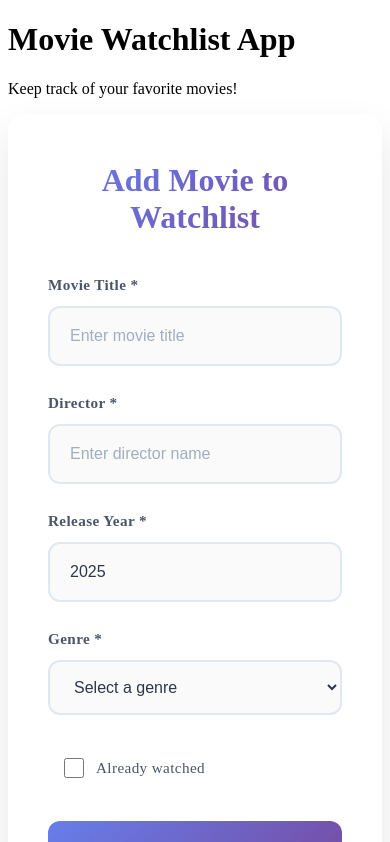
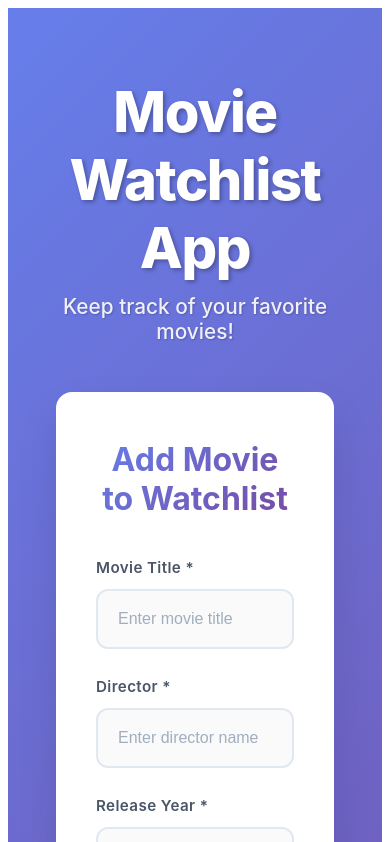
Before and after one commit to PUP-BSIT/exercise-6-g-cache, an Angular app in the folder mamasalanang-gerald/movie-watchlist-app/: page / in a window 390 px wide. Shown: the top 842 px of the page. Built offline with nearby package versions, Linux system fonts and the light colour scheme.

Commit message:
Style main app with gradient background and responsive layout

```diff
--- a/mamasalanang-gerald/movie-watchlist-app/src/app/app.sass
+++ b/mamasalanang-gerald/movie-watchlist-app/src/app/app.sass
@@ -0,0 +1,41 @@
+.app-container
+  min-height: 100vh
+  background: linear-gradient(135deg, #667eea 0%, #764ba2 100%)
+  padding: 2rem
+  font-family: 'Inter', -apple-system, BlinkMacSystemFont, 'Segoe UI', Roboto, sans-serif
+
+.app-header
+  text-align: center
+  margin-bottom: 3rem
+
+  h1
+    color: white
+    font-size: 3.5rem
+    margin-bottom: 0.75rem
+    text-shadow: 2px 2px 4px rgba(0,0,0,0.3)
+    font-weight: 800
+    letter-spacing: -0.025em
+
+  p
+    color: rgba(255, 255, 255, 0.9)
+    font-size: 1.3rem
+    margin: 0
+    font-weight: 500
+    text-shadow: 1px 1px 2px rgba(0,0,0,0.2)
+
+.app-main
+  max-width: 1400px
+  margin: 0 auto
+  display: grid
+  grid-template-columns: 1fr 1fr
+  gap: 3rem
+  align-items: start
+
+  @media (max-width: 1024px)
+    grid-template-columns: 1fr
+    gap: 2rem
+    max-width: 800px
+
+  @media (max-width: 768px)
+    gap: 1.5rem
+    padding: 0 1rem
```
